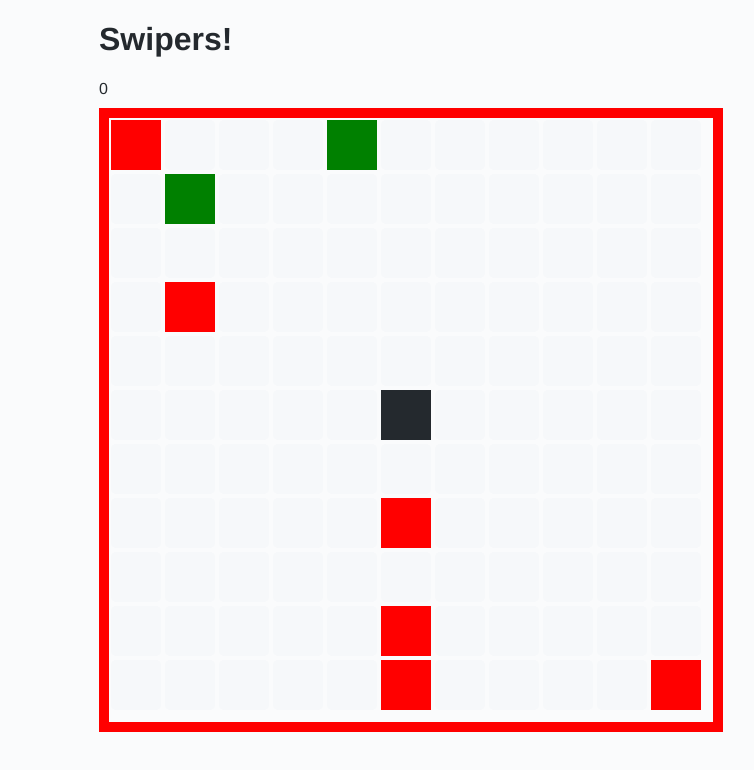
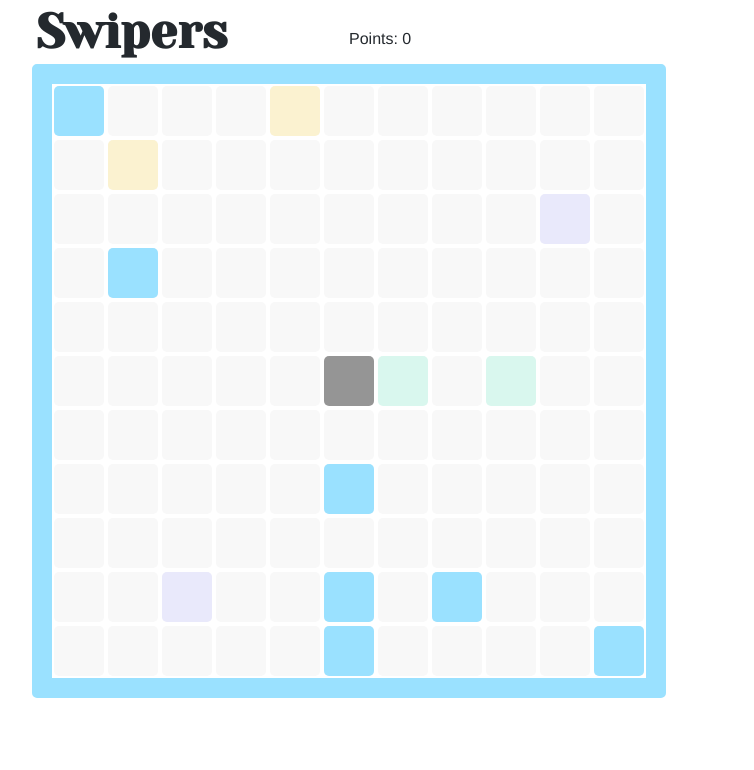
Before and after one commit to Calanthe/swipers, a React (Create React App) app: page / in a window 1280 px wide. Shown: the top 770 px of the page, without its empty margins (291-1045 px from the left). Built offline with nearby package versions, Linux system fonts and the light colour scheme.

Commit message:
styling changes

```diff
--- a/public/index.html
+++ b/public/index.html
@@ -9,6 +9,7 @@
       name="description"
       content="Web site created using create-react-app"
     />
+    <link href="https://fonts.googleapis.com/css?family=Yeseva+One&display=swap" rel="stylesheet">
     <link rel="apple-touch-icon" href="%PUBLIC_URL%/logo192.png" />
     <!--
       manifest.json provides metadata used when your web app is installed on a
@@ -24,7 +25,7 @@
       work correctly both with client-side routing and a non-root public URL.
       Learn how to configure a non-root public URL by running `npm run build`.
     -->
-    <title>React App</title>
+    <title>Swipers</title>
   </head>
   <body>
     <noscript>You need to enable JavaScript to run this app.</noscript>
--- a/src/index.scss
+++ b/src/index.scss
@@ -1,15 +1,15 @@
-$primary-bg-color: #fafbfc;
-$secondary-bg-color: #f6f8fa;
+$primary-bg-color: #FFFFFF;
+$secondary-bg-color: #F8F8F8;
 $primary-font-color: #24292e;
-$primary-bg-color: #fafbfc;
 $tile-size: 50px; //TODO mobile
 $grid-row-cells: 11;
 $grid-spacing: 4;
 
-$tile-bg-primary: red;
-$tile-bg-secondary: green;
-$tile-bg-tertiary: #f67c5f;
-$tile-bg-finish: #24292e;
+$tile-bg-primary: #9AE1FF;
+$tile-bg-secondary: #FFE993;
+$tile-bg-tertiary: #ABF6DE;
+$tile-bg-quaternary: #D2D3FF;
+$tile-bg-finish: #000000;
 
 $transition-speed: 200ms;
 
@@ -56,20 +56,46 @@ body {
 }
 
 .app {
-  width: 500px;
+  width: 634px;
   margin: 0 auto;
 
   .header {
+    display: grid;
+    grid-template-columns: repeat(2, 1fr);
+
     .score{
-      margin: 10px 0;
+      margin: 30px 0 10px;
+    }
+
+    .title {
+      font-family: 'Yeseva One';
+      font-size: 3rem;
+      margin: 4px;
+
+      .header-type-primary & { //todo https://codepen.io/markmead/pen/YjQKeZ ? or https://codepen.io/robertmesserle/pen/Lebco
+        color: $tile-bg-primary;
+      }
+
+      .header-type-secondary & {
+        color: $tile-bg-secondary;
+      }
+
+      .header-type-tertiary & {
+        color: $tile-bg-tertiary;
+      }
+
+      .header-type-quaternary & {
+        color: $tile-bg-quaternary;
+      }
     }
   }
 
   .game {
     position: relative;
-    width: 600px;
-    height: 600px;
-    border: 10px solid $tile-bg-primary;
+    width: 590px;
+    height: 590px;
+    border: 20px solid $tile-bg-primary;
+    border-radius: 5px;
     padding: 2px;
 
     &.primary {
@@ -82,6 +108,10 @@ body {
 
     &.tertiary {
       border-color: $tile-bg-tertiary;
+    }
+
+    &.quaternary {
+      border-color: $tile-bg-quaternary;
     }
   }
 
@@ -110,6 +140,9 @@ body {
     height: ceil($tile-size);
     line-height: ceil($tile-size);
     position: absolute;
+    border-radius: 5px;
+    opacity: 0.4;
+    cursor: pointer;
     transition-property: top, left;
     transition-duration: $transition-speed;
     transition-timing-function: linear;
@@ -130,16 +163,27 @@ body {
 
   .tile-type-finish {
     background-color: $tile-bg-finish;
+    cursor: auto;
   }
 
   .tile-type-primary {
     background-color: $tile-bg-primary;
-    cursor: pointer; //TODO fix it to not repeat it?
   }
 
   .tile-type-secondary {
     background-color: $tile-bg-secondary;
-    cursor: pointer;
+  }
+
+  .tile-type-tertiary {
+    background-color: $tile-bg-tertiary;
+  }
+
+  .tile-type-quaternary {
+    background-color: $tile-bg-quaternary;
+  }
+
+  .tile-active {
+    opacity: 1;
   }
 
   .tile-action-merged {
--- a/src/js/components/Board.tsx
+++ b/src/js/components/Board.tsx
@@ -60,7 +60,8 @@ const Board: React.FunctionComponent<Props> = (props) => {
                 positionClass = "tile-position-" + cell.positionX + "-" + cell.positionY,
                 positionClassFinish = "tile-position-" + FINISH_POSITION_X + "-" + FINISH_POSITION_Y,
                 actionClass = "tile-action-" + cell.actionClass,
-                tileClassName = classNames('tile', typeClass, cell.toBeMergedWithFinish ? positionClassFinish : positionClass, actionClass),
+                isTileActive = props.activeType === cell.type,
+                tileClassName = classNames('tile', typeClass, cell.toBeMergedWithFinish ? positionClassFinish : positionClass, actionClass, {'tile-active': isTileActive}),
                 tile = <Tile tileClassName={tileClassName} tileType={cell.type} onMouseClick={props.onMouseClick} key={cell.uniqueKey.toString()}/>
 
             tiles.push(tile)
--- a/src/js/components/Header.tsx
+++ b/src/js/components/Header.tsx
@@ -1,22 +1,28 @@
 import React, { FunctionComponent } from 'react';
 import { connect } from "react-redux";
+import classNames from 'classnames';
+import { BOARD_WIDTH, BOARD_HEIGHT, FINISH_POSITION_X, FINISH_POSITION_Y, TILE_TYPES } from "../constants";
 
 interface Props {
-    score: number
+    score: number,
+    activeType: number
 }
 
 const mapStateToProps = state => {
     return {
-        score: state.score
+        score: state.score,
+        activeType: state.activeType
     };
 };
 
-const Header: React.FunctionComponent<Props> = ({ score }) => {
+const Header: React.FunctionComponent<Props> = ({ score, activeType }) => {
+    const headerClass = "header header-type-" + TILE_TYPES[activeType];
+
     return (
-        <div className="header">
-            <h1>Swipers!</h1>
+        <div className={headerClass}>
+            <h1 className="title">Swipers</h1>
             <div className="score">
-                <span>{score}</span>
+                <span>Points: {score}</span>
             </div>
         </div>
     )
--- a/src/js/constants.tsx
+++ b/src/js/constants.tsx
@@ -7,5 +7,6 @@ export const TILE_TYPES = {
     0: 'finish',
     1: 'primary',
     2: 'secondary',
-    3: 'tertiary'
+    3: 'tertiary',
+    4: 'quaternary'
 };
--- a/src/js/reducers/index.tsx
+++ b/src/js/reducers/index.tsx
@@ -125,10 +125,54 @@ function initializeCells(): Cell[] {
     cells.push(tile)
 
     tile = {
-        positionX: 5,
+        positionX: 7,
         positionY: 9,
         type: 1,
         uniqueKey: 9,
+        tileFoundInNextCell: false,
+        actionClass: ''
+    };
+
+    cells.push(tile)
+
+    tile = {
+        positionX: 6,
+        positionY: 5,
+        type: 3,
+        uniqueKey: 10,
+        tileFoundInNextCell: false,
+        actionClass: ''
+    };
+
+    cells.push(tile)
+
+    tile = {
+        positionX: 8,
+        positionY: 5,
+        type: 3,
+        uniqueKey: 11,
+        tileFoundInNextCell: false,
+        actionClass: ''
+    };
+
+    cells.push(tile)
+
+    tile = {
+        positionX: 2,
+        positionY: 9,
+        type: 4,
+        uniqueKey: 12,
+        tileFoundInNextCell: false,
+        actionClass: ''
+    };
+
+    cells.push(tile)
+
+    tile = {
+        positionX: 9,
+        positionY: 2,
+        type: 4,
+        uniqueKey: 13,
         tileFoundInNextCell: false,
         actionClass: ''
     };
@@ -146,6 +190,7 @@ function moveTile(move: number, state: CellState): Cell[] {
         traversals = buildTraversals(move),
         moveVector = getMoveVector(move);
 
+    //TODO fix a bug where finish tile does not pop out after changing active color and merging
     cellsInGrid[FINISH_POSITION_X][FINISH_POSITION_Y].actionClass = ''; //remove merged css class from the finish tile
 
     // Traverse the grid in the right direction and move tiles
```
